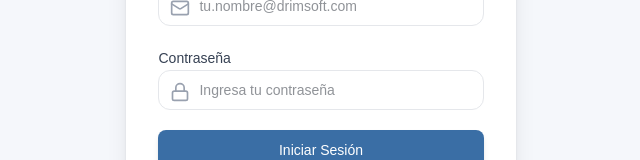
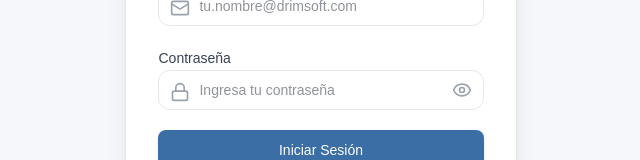
Before and after one commit to Drim-Soft/drimsoft-ui, a Next.js app: page /login in a window 1280 px wide. Shown: the part 397-557 px from the top of the page, without its empty margins (319-959 px from the left). Built offline with nearby package versions, Linux system fonts and the light colour scheme.

Commit message:
Add show/hide password toggle to login form
Introduced a button to toggle password visibility in the login form using Eye and EyeOff icons. This improves user experience by allowing users to view or hide their password input.

```diff
--- a/app/login/page.tsx
+++ b/app/login/page.tsx
@@ -2,7 +2,7 @@
 
 import { useState } from 'react';
 import { useAuth } from '../../hooks/useAuth';
-import { Mail, Lock } from 'lucide-react';
+import { Mail, Lock, Eye, EyeOff } from 'lucide-react';
 import { Button } from '../components/button';
 import { Input } from '../components/input';
 import { Card, CardContent, CardDescription, CardHeader, CardTitle } from '../components/card';
@@ -13,6 +13,7 @@
   const [password, setPassword] = useState('');
   const [error, setError] = useState('');
   const [loading, setLoading] = useState(false);
+  const [showPassword, setShowPassword] = useState(false);
 
   const handleLogin = async (e: React.FormEvent) => {
     e.preventDefault();
@@ -83,13 +84,21 @@
                 <Lock className="absolute left-3 top-3 w-5 h-5 text-gray-400" />
                 <Input
                   id="password"
-                  type="password"
+                  type={showPassword ? 'text' : 'password'}
                   placeholder="Ingresa tu contraseña"
                   value={password}
                   onChange={(e) => setPassword(e.target.value)}
                   required
-                  className="pl-10 border-gray-200 text-[#222831] dark:text-[#222831]"
+                  className="pl-10 pr-10 border-gray-200 text-[#222831] dark:text-[#222831]"
                 />
+                <button
+                  type="button"
+                  onClick={() => setShowPassword(!showPassword)}
+                  className="absolute right-3 top-1/2 transform -translate-y-1/2 text-gray-400 hover:text-gray-600 focus:outline-none"
+                  aria-label={showPassword ? 'Ocultar contraseña' : 'Mostrar contraseña'}
+                >
+                  {showPassword ? <EyeOff className="w-5 h-5" /> : <Eye className="w-5 h-5" />}
+                </button>
               </div>
             </div>
 
```
